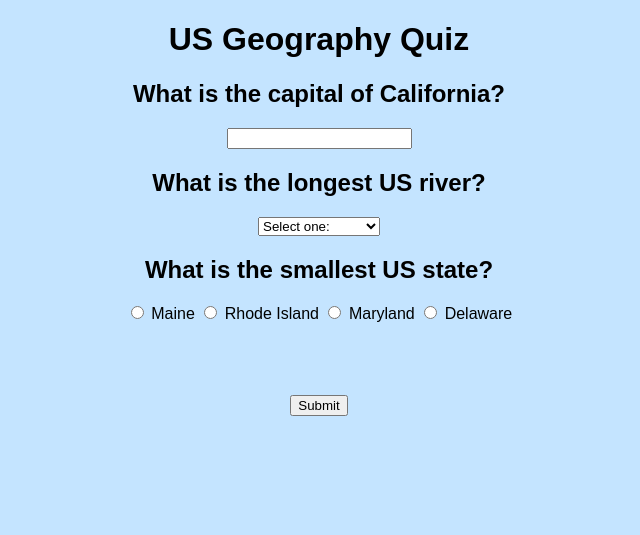
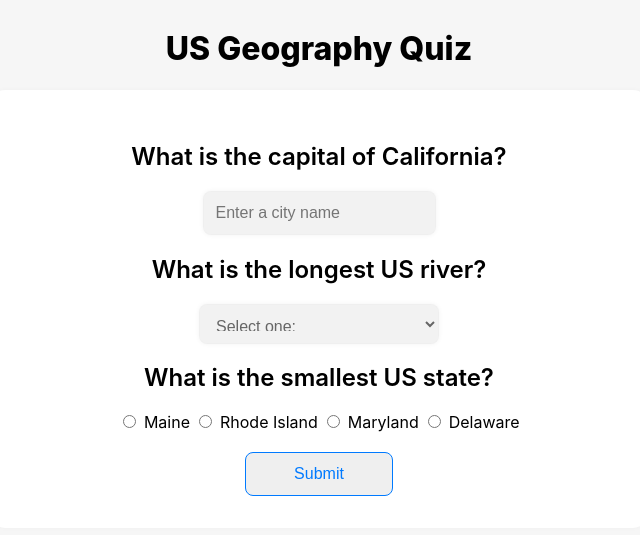
Before and after one commit to caestrella1/CST336, a PHP site: page /labs/lab3/index.html in a window 1280 px wide. Shown: the top 535 px of the page, without its empty margins (321-961 px from the left). Run offline with PHP 8.4, Linux system fonts and the light colour scheme.

Commit message:
Redesigned page and elements

```diff
--- a/labs/lab3/css/style.css
+++ b/labs/lab3/css/style.css
@@ -1,5 +1,66 @@
 body {
-    font-family: sans-serif;
+    display: flex;
+    flex-direction: column;
+    justify-content: center;
+    align-items: center;
+    font-family: -apple-system, BlinkMacSystemFont, system-ui, sans-serif;
     text-align: center;
-    background-color: #C4E4FF;
+    background-color: #f6f6f6;
 }
+
+h1 {
+    font-weight: 800;
+}
+
+h2, h3, h4 {
+    font-weight: 600;
+}
+
+input[type='text'], select {
+    font-size: 1em;
+    padding: .75em;
+    background-color: rgba(0, 0, 0, 0.05);
+    border: 1px solid rgba(0, 0, 0, 0.01);
+    border-radius: 8px;
+    box-shadow: 0 0 5px 0 rgba(0, 0, 0, 0.05);
+}
+
+button {
+    color: #007AFF;
+    font-size: 1em;
+    padding: .75em 3em;
+    border: 1px solid #007AFF;
+    border-radius: 8px;
+    transition: .5s;
+}
+
+button:hover {
+    color: white;
+    background-color: #007AFF;
+    cursor: pointer;
+}
+
+select {
+    font-size: 1em;
+    color: #666666;
+    width: 15em;
+    height: 2.5em;
+    background-color: rgba(0, 0, 0, 0.05);
+    border: 1px solid rgba(0, 0, 0, 0.01);
+    border-radius: 8px;
+    box-shadow: 0 0 5px 0 rgba(0, 0, 0, 0.05);
+}
+
+.container {
+    padding: 2em 8em;
+    background-color: white;
+    border-radius: 15px;
+    box-shadow: 0 0 5px 0 rgba(0, 0, 0, 0.03);
+}
+
+.feedback {
+    display: none;
+    font-weight: bold;
+    color: #4BD964;
+    padding: 1em;
+}
--- a/labs/lab3/index.html
+++ b/labs/lab3/index.html
@@ -9,19 +9,21 @@
     <body>
         <h1>US Geography Quiz</h1>
 
+        <div class="container">
             <h2>What is the capital of California?</h2>
-        <input id="q1" type="text"/>
-        <p id="q1-feedback"></p>
+            <input id="q1" type="text" placeholder="Enter a city name"/>
+            <span id="q1-feedback" class="feedback"></span>
+
 
             <h2>What is the longest US river?</h2>
             <select id="q2">
-            <option>Select one:</option>
+                <option selected="true" disabled="disabled">Select one:</option>
                 <option>Mississippi River</option>
                 <option>Colorado River</option>
                 <option>Hudson River</option>
                 <option>Missouri River</option>
             </select>
-        <p id="q2-feedback"></p>
+            <span id="q2-feedback" class="feedback"></span>
 
             <h2>What is the smallest US state?</h2>
             <input id="maine" type="radio" name="states" value="Maine">
@@ -35,52 +37,12 @@
 
             <input id="dw" type="radio" name="states" value="Delaware"/>
                 <label for="dw">Delaware</label>
-        <p id="q3-feedback"></p>
+            <span id="q3-feedback" class="feedback"></span>
 
-        <br><br>
             <h2 id="total-score"></h2>
             <button id="submitbtn">Submit</button>
+        </div>
 
     </body>
-
-    <script>
-        /* global $ */
-        var q1points = 25, q2points = 25, q3points = 25;
-        var q1ans = "Sacramento";
-        var q2ans = "Missouri River";
-        var q3ans = "Rhode Island";
-
-        $("#submitbtn").on("click", function() {
-            let score = 0;
-            let q1response = $("#q1").val();
-            let q2response = $("#q2").val();
-            let q3response = $("input[name='states']:checked").val();
-
-            if (q1response.toLowerCase() == q1ans.toLowerCase()) {
-                score += q1points;
-                $("#q1-feedback").html("Correct!");
-            }
-            else {
-                $("#q1-feedback").html("Wrong!");
-            }
-
-            if (q2response.toLowerCase() == q2ans.toLowerCase()) {
-                score += q2points;
-                $("#q2-feedback").html("Correct!");
-            }
-            else {
-                $("#q2-feedback").html("Wrong!");
-            }
-
-            if (q3response == q3ans) {
-                score += q3points;
-                $("#q3-feedback").html("Correct!");
-            }
-            else {
-                $("#q3-feedback").html("Wrong!");
-            }
-
-          $("#total-score").html("Your total score is: " + score);
-        });
-    </script>
+    <script type="text/javascript" src="js/functions.js"></script>
 </html>
--- a/labs/lab3/js/functions.js
+++ b/labs/lab3/js/functions.js
@@ -0,0 +1,52 @@
+/* global $ */
+var q1points = 25, q2points = 25, q3points = 25;
+var q1ans = "Sacramento";
+var q2ans = "Missouri River";
+var q3ans = "Rhode Island";
+
+// HEX values for text colors
+var correct = "#189E35";
+var incorrect = "#FF3B2F";
+
+$("#submitbtn").on("click", function() {
+    let score = 0; // initialize score
+
+    // Get user responses
+    let q1response = $("#q1").val();
+    let q2response = $("#q2").val();
+    let q3response = $("input[name='states']:checked").val();
+
+    $(".feedback").css("display", "block");
+
+    if (q1response.toLowerCase() == q1ans.toLowerCase()) {
+        score += q1points;
+        $("#q1-feedback").css("color", correct);
+        $("#q1-feedback").html("Correct!");
+    }
+    else {
+        $("#q1-feedback").css("color", incorrect);
+        $("#q1-feedback").html("Wrong!");
+    }
+    // Check if response value is NULL (ie user didn't respond to question)
+    if (q2response && q2response.toLowerCase() == q2ans.toLowerCase()) {
+        score += q2points;
+        $("#q2-feedback").css("color", correct);
+        $("#q2-feedback").html("Correct!");
+    }
+    else {
+        $("#q2-feedback").css("color", incorrect);
+        $("#q2-feedback").html("Wrong!");
+    }
+
+    if (q3response == q3ans) {
+        score += q3points;
+        $("#q3-feedback").css("color", correct);
+        $("#q3-feedback").html("Correct!");
+    }
+    else {
+        $("#q3-feedback").css("color", incorrect);
+        $("#q3-feedback").html("Wrong!");
+    }
+
+  $("#total-score").html("Your total score is: " + score);
+});
```
Lines whose indentation alone changed are shown as unchanged.
